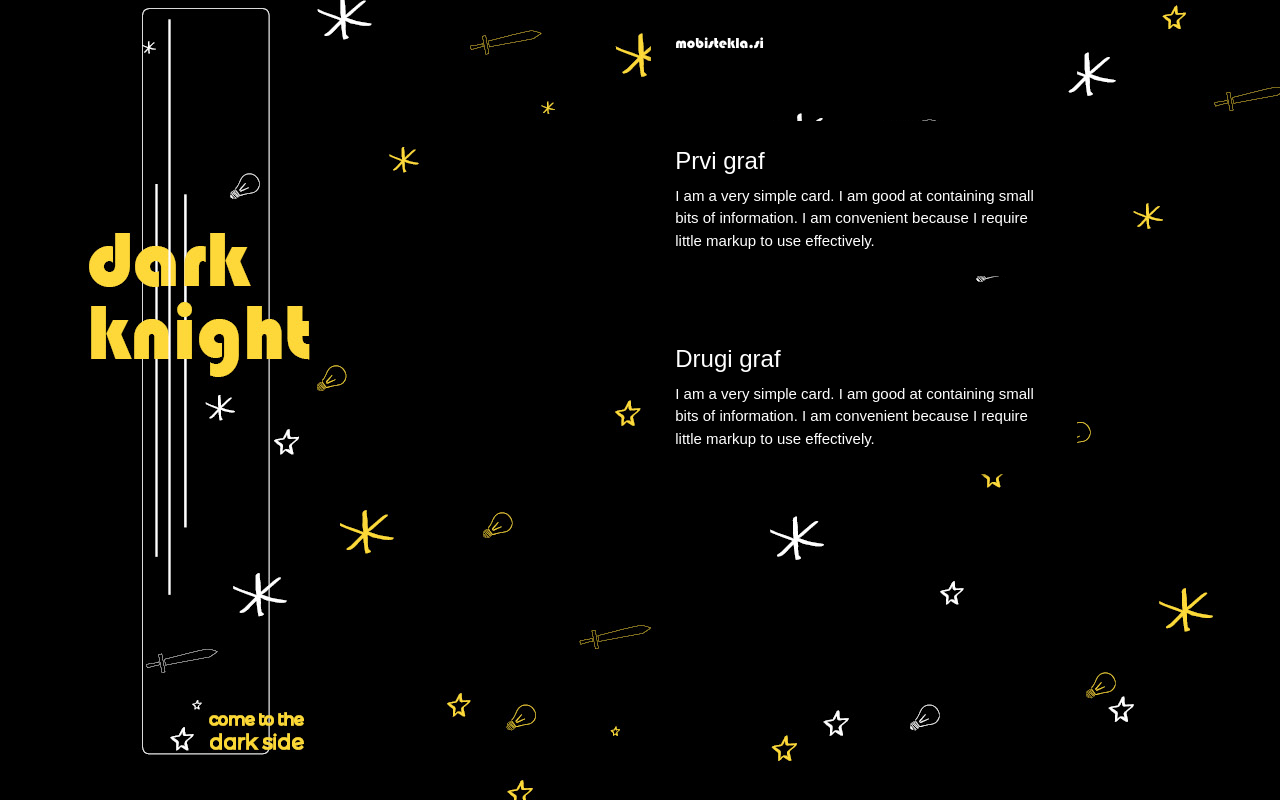
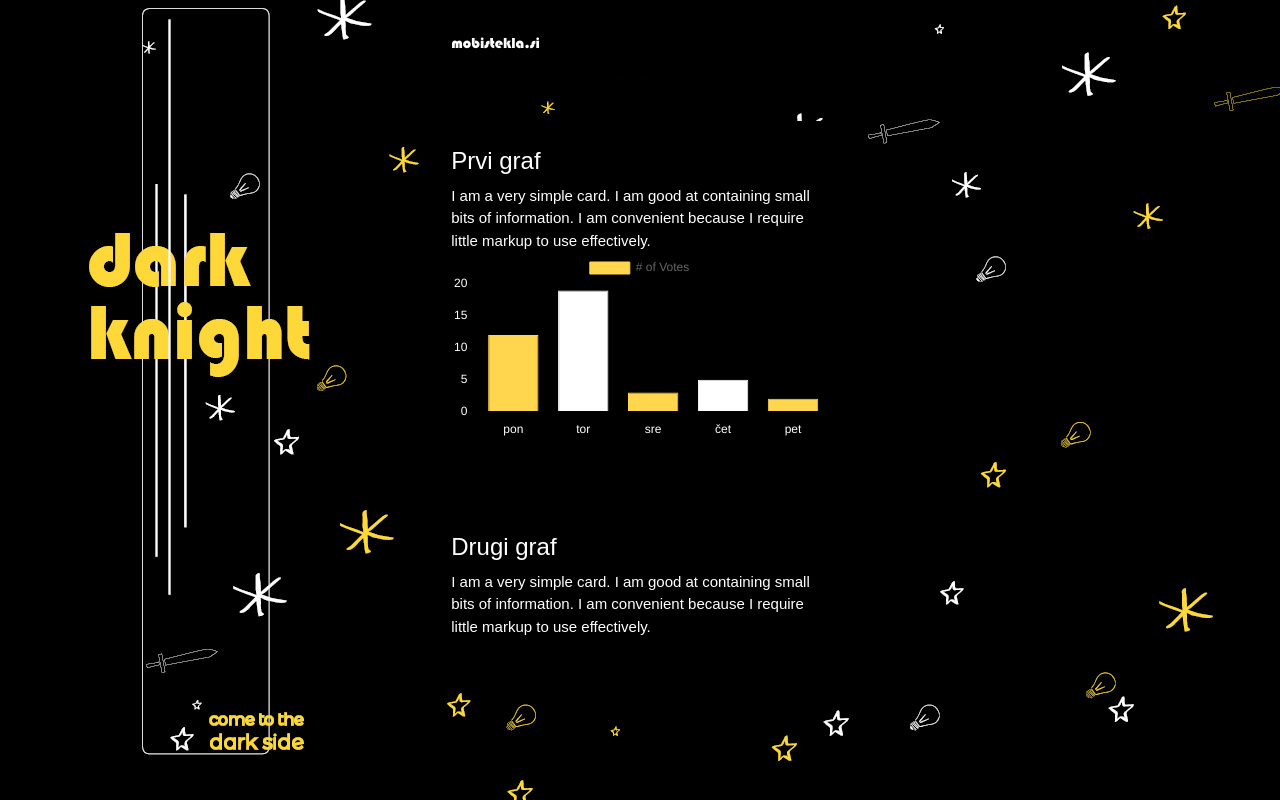
Before and after one commit to tinaZwittnig/darknight, a Django app: page / in a window 1280 px wide. Run offline with Django 4.2, Linux system fonts and the light colour scheme; some libraries are stand-ins or nearby versions.

Commit message:
graph added

```diff
--- a/server/DragonHack2022/templates/landing.html
+++ b/server/DragonHack2022/templates/landing.html
@@ -10,11 +10,13 @@
     <link type="text/css" rel="stylesheet" href="{% static 'css/materialize/css/materialize.min.css' %}"
           media="screen,projection"/>
     <link type="text/css" rel="stylesheet" href="{% static 'css/moj.css' %}" media="screen,projection"/>
+    <script src="https://cdn.jsdelivr.net/npm/chart.js@3.7.1/dist/chart.min.js"></script>
     <script
             src="https://code.jquery.com/jquery-3.5.1.min.js"
             integrity="sha256-9/aliU8dGd2tb6OSsuzixeV4y/faTqgFtohetphbbj0="
             crossorigin="anonymous"></script>
     <style>
+
         body {
             background-image: url('{% static  "pictures/01a-ozadje.jpg"%}');
             background-repeat: no-repeat;
@@ -32,7 +34,7 @@
 
 <div class="container">
     <div class="row">
-        <div class="col s6 offset-s6">
+        <div class="col s6 offset-s3">
           <div class="card black">
             <div class="card-content white-text">
               <p style="font-family:Bauhaus93">mobistekla.si</p>
@@ -41,18 +43,19 @@
         </div>
       </div>
     <div class="row">
-    <div class="col s6 offset-s6">
+    <div class="col s6 offset-s3">
       <div class="card black">
         <div class="card-content white-text">
           <span class="card-title">Prvi graf</span>
           <p>I am a very simple card. I am good at containing small bits of information.
           I am convenient because I require little markup to use effectively.</p>
+            <canvas id="myChart" width="400" height="200"></canvas>
         </div>
       </div>
     </div>
   </div>
         <div class="row">
-    <div class="col s6 offset-s6">
+    <div class="col s6 offset-s3">
       <div class="card black">
         <div class="card-content white-text">
           <span class="card-title">Drugi graf</span>
@@ -63,5 +66,41 @@
     </div>
   </div>
 </div>
+<script>
+    const ctx = document.getElementById('myChart').getContext('2d');
+    const myChart = new Chart(ctx, {
+        type: 'bar',
+        data: {
+            labels: ['pon', 'tor', 'sre', 'čet', 'pet'],
+            datasets: [{
+                label: '# of Votes',
+                data: [12, 19, 3, 5, 2, 3],
+                backgroundColor: [
+                    '#ffd64e',
+                    '#ffffff'
+                ],
+                borderColor: [
+                    '#ffd64e',
+                    '#ffffff'
+                ],
+                borderWidth: 1
+            }]
+        },
+        options: {
+            scales: {
+                x: {
+                    ticks: {
+                        color: '#ffffff'
+                    }
+                },
+                y: {
+                    ticks: {
+                        color: '#ffffff'
+                    }
+                }
+            }
+    }
+    });
+</script>
 </body>
 </html>
```
